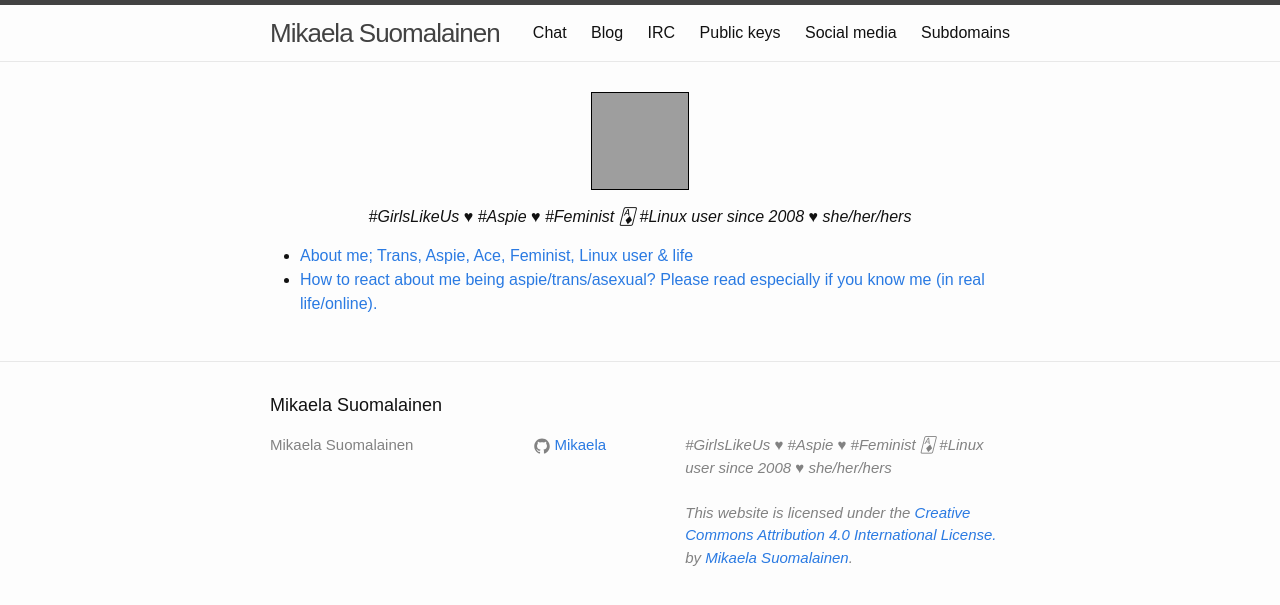
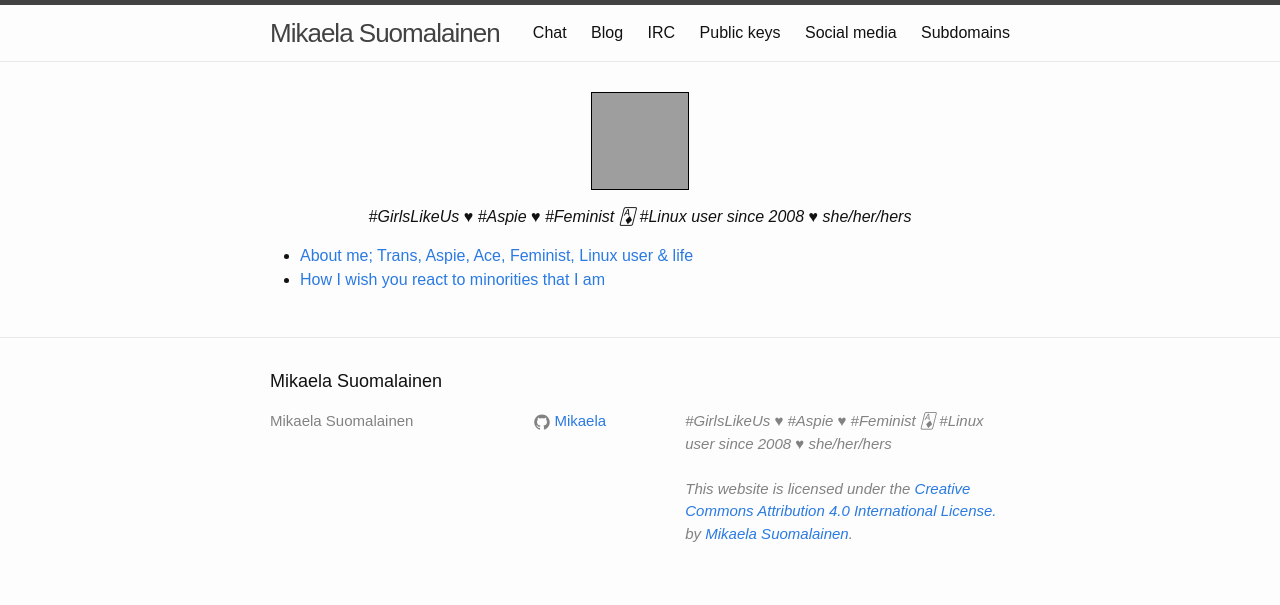
Before and after one commit to Mikaela/mikaela.github.io, a Jekyll site: the page built from index.html, in a window 1280 px wide, cut to the strip 0-605 px from the top of the page. Built offline with Jekyll 4.4.1, drawn with Linux system fonts in a browser that asks for light colours; Markdown is read by kramdown in place of the engine named in the settings; grey boxes are pictures that could not be loaded.

Commit message:
index.markdown -> index.html

```diff
--- a/index.markdown
+++ b/index.html
@@ -7,5 +7,7 @@
 
 <p id=bio>#GirlsLikeUs ♥ #Aspie ♥ #Feminist 🃁 #Linux user since 2008 ♥ she/her/hers</p>
 
-* [About me; Trans, Aspie, Ace, Feminist, Linux user & life]({{ site.url }}/about)
-* [How to react about me being aspie/trans/asexual? Please read especially if you know me (in real life/online).]({{ site.url }}/{% post_url 2015-09-09-act-around-trans %})
+<ul class="centered">
+    <li><a href="{{ site.url }}/about">About me; Trans, Aspie, Ace, Feminist, Linux user & life</a></li>
+    <li><a href="{{ site.url }}/{% post_url 2015-09-09-act-around-trans %}">How I wish you react to minorities that I am</a></li>
+</ul>
```
